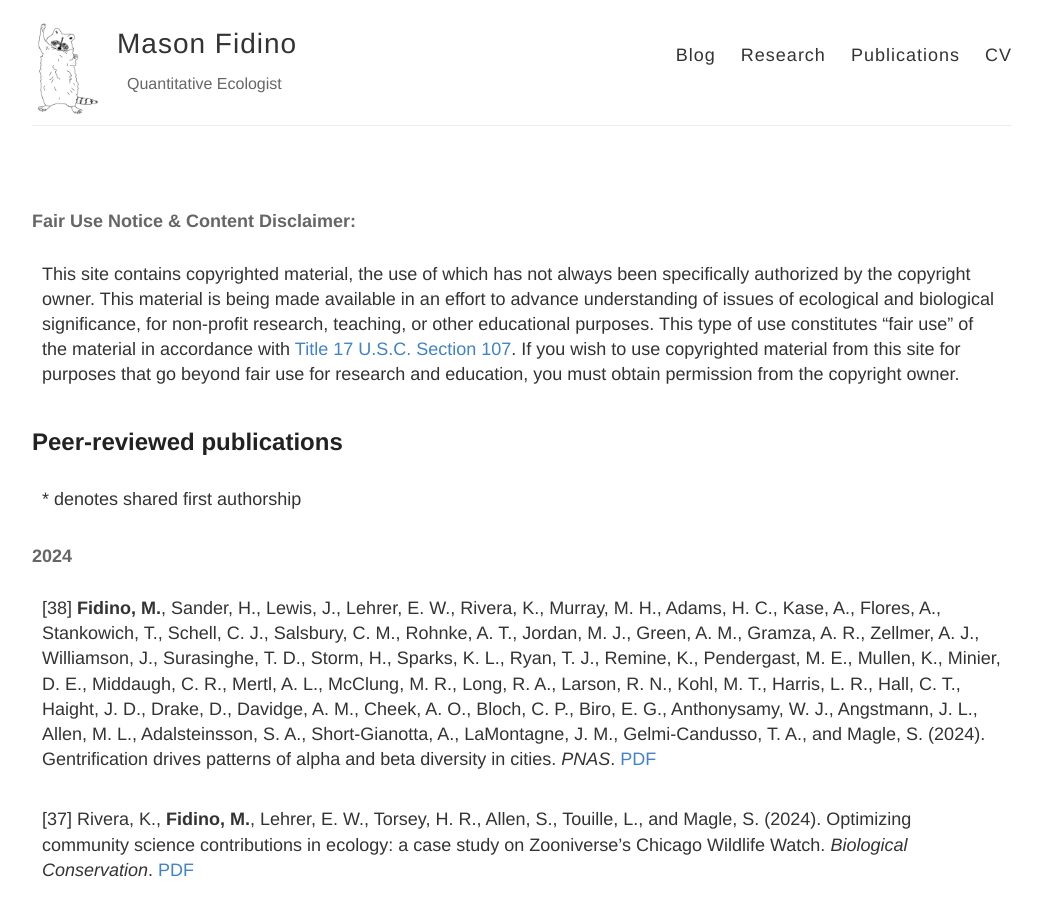
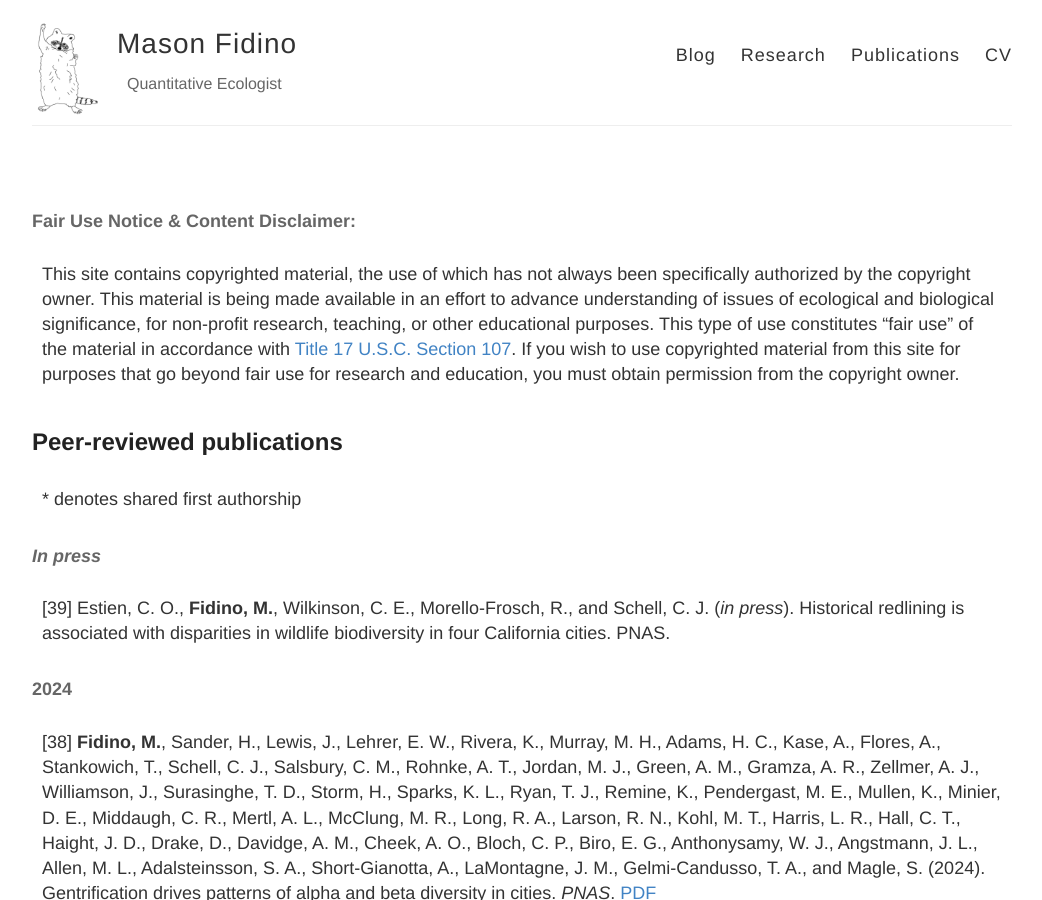
Before and after one commit to mfidino/mfidino.github.io, a Jekyll site: the page built from publications.md, in a window 1280 px wide and 900 px high. Shown: the whole window, without its empty margins (118-1160 px from the left). Built offline with Jekyll 4.4.1, drawn with Linux system fonts in a browser that asks for light colours.

Commit message:
paper accepted

```diff
--- a/publications.md
+++ b/publications.md
@@ -13,6 +13,11 @@ This site contains copyrighted material, the use of which has not always been sp
 ## Peer-reviewed publications
 
 <sup>\*</sup> denotes shared first authorship
+
+#### *In press*
+
+[39] Estien, C. O., **Fidino, M.**, Wilkinson, C. E., Morello-Frosch, R., and Schell, C. J. (*in press*). Historical redlining is associated with disparities in wildlife biodiversity in four California cities. PNAS.
+
 
 #### 2024
 
```
Also changed, not shown: 1 other file.
